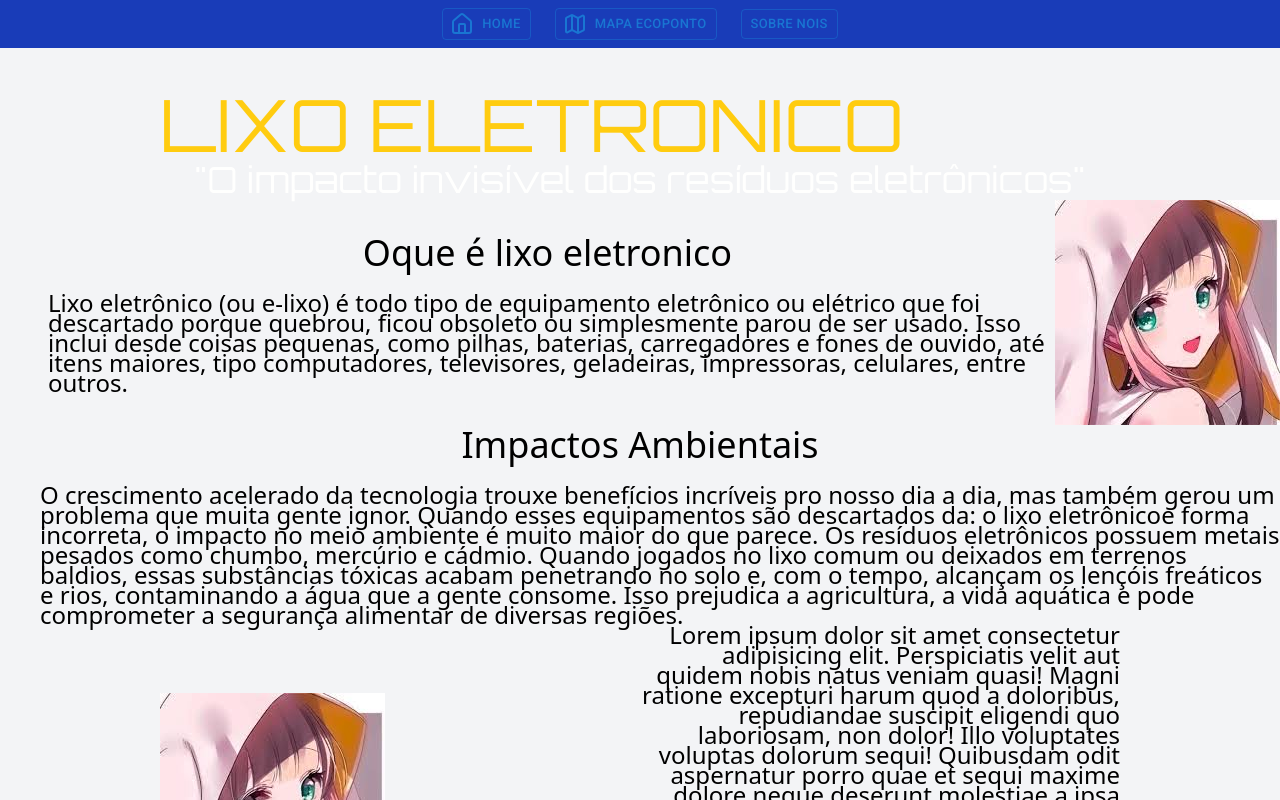
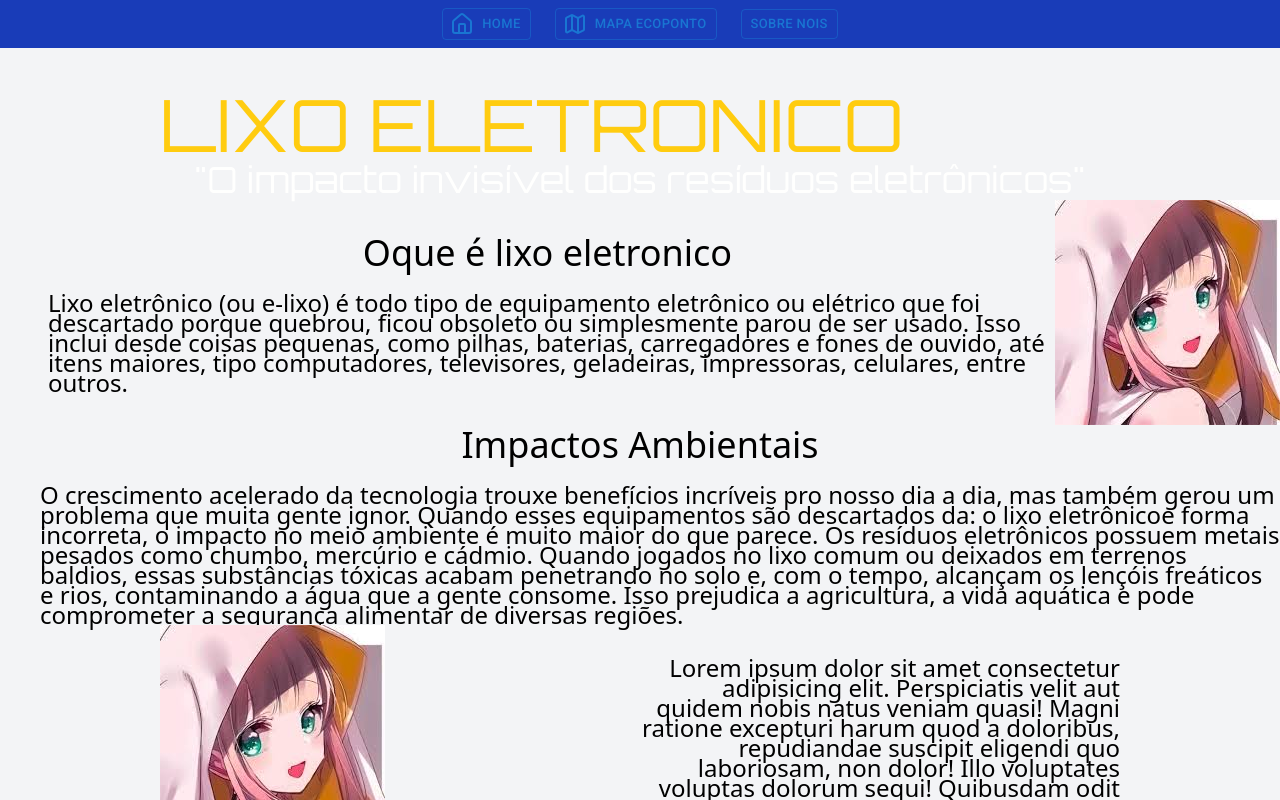
Before and after one commit to Ragnaroko12/site-react-proj-do-ano, a React (Vite) app: page / in a window 1280 px wide. Built offline with nearby package versions, Linux system fonts and the light colour scheme; a web font is replaced by a local one.

Commit message:
gh pages

```diff
--- a/src/components/LixoEletronico/BodyEletronic.jsx
+++ b/src/components/LixoEletronico/BodyEletronic.jsx
@@ -37,12 +37,7 @@ function BodyEletronic({ pagmap, pagprinc, pagsobre }) {
           velit aut quidem nobis natus veniam quasi! Magni ratione excepturi
           harum quod a doloribus, repudiandae suscipit eligendi quo laboriosam,
           non dolor! Illo voluptates voluptas dolorum sequi! Quibusdam odit
-          aspernatur porro quae et sequi maxime dolore neque deserunt molestiae
-          a ipsa nesciunt veritatis, itaque culpa eveniet? Rem quisquam nulla
-          exercitationem esse ab. Ipsam pariatur recusandae molestias ea maxime
-          repudiandae vero magni, dignissimos earum in mollitia quasi deleniti
-          labore sed magnam ratione accusantium eius perferendis ipsum eaque
-          tenetur sint error. Vitae, repellat. Maiores!
+          aspernatur !
         </Texto>
       </div>
     </div>
```
